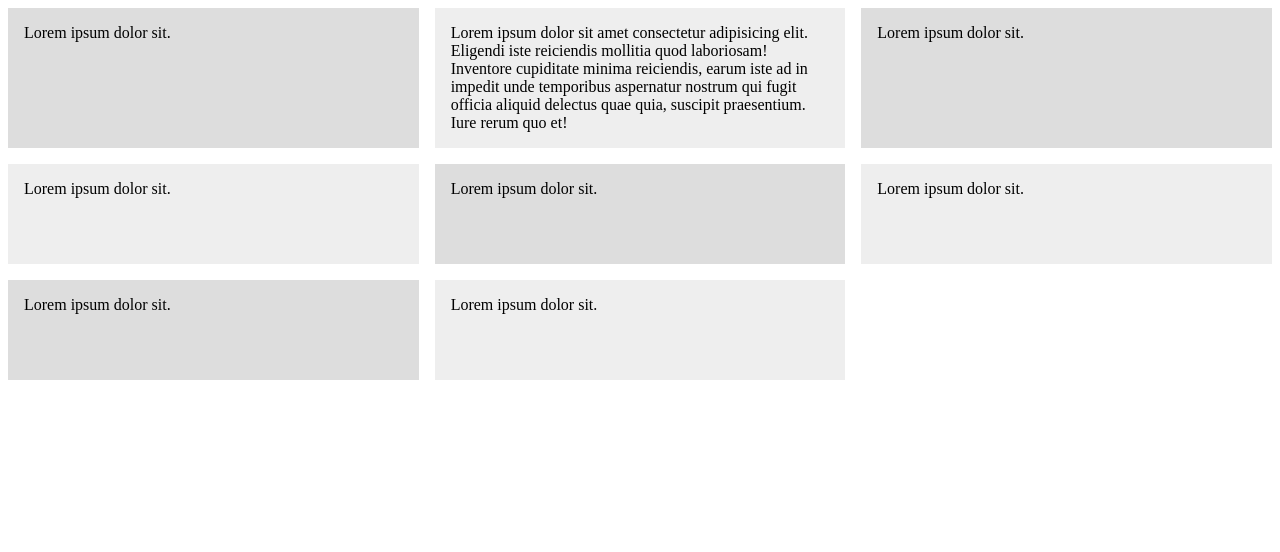
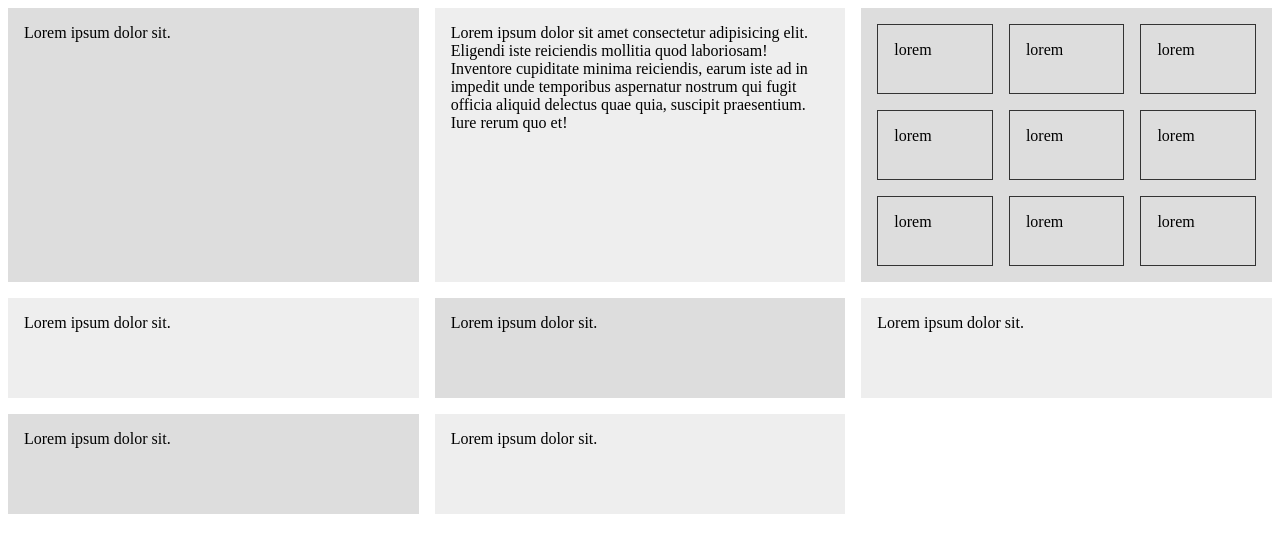
Before and after one commit to dzc0d3r/project-based-learning, a plain HTML site: page css/Traversymedia/CSS Grid Layout Crash Course/index2.html in a window 1280 px wide. Drawn offline with Linux system fonts and the light colour scheme.

Commit message:
nested grid system

```diff
--- a/css/Traversymedia/CSS Grid Layout Crash Course/index2.html
+++ b/css/Traversymedia/CSS Grid Layout Crash Course/index2.html
@@ -14,6 +14,18 @@
             grid-gap: 1em;
             /*grid-auto-rows: 100px;*/
             grid-auto-rows: minmax(100px, auto);
+        }
+
+        .nested {
+            display: grid;
+            grid-template-columns: repeat(3, 1fr);
+            grid-auto-rows: 70px;
+            grid-gap: 1em;
+        }
+
+        .nested>div {
+            border: #333 1px solid;
+            padding: 1em;
         }
 
         .wrapper>div {
@@ -38,8 +50,17 @@
             Inventore cupiditate minima reiciendis, earum iste ad in impedit unde temporibus aspernatur nostrum qui
             fugit officia aliquid delectus quae quia, suscipit praesentium. Iure rerum quo et!
         </div>
-        <div>
-            Lorem ipsum dolor sit.
+        <div class="nested">
+            <div>lorem</div>
+            <div>lorem</div>
+            <div>lorem</div>
+            <div>lorem</div>
+            <div>lorem</div>
+            <div>lorem</div>
+            <div>lorem</div>
+            <div>lorem</div>
+            <div>lorem</div>
+
         </div>
         <div>
             Lorem ipsum dolor sit.
```
